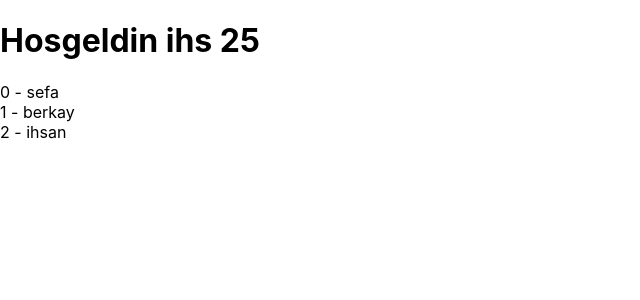
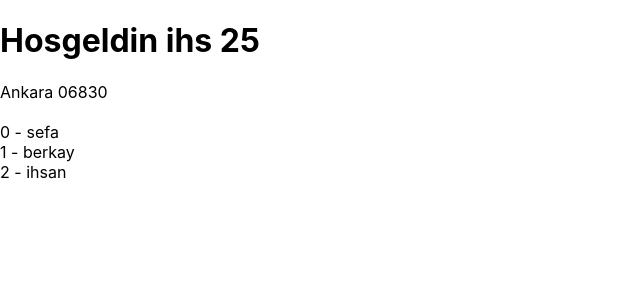
Before and after one commit to ihsanye/learnReact0, a React (Create React App) app: page / in a window 1280 px wide. Shown: the top 300 px of the page, without its empty margins (0-640 px from the left). Built offline with nearby package versions, Linux system fonts and the light colour scheme.

Commit message:
prop types

```diff
--- a/src/App.js
+++ b/src/App.js
@@ -1,13 +1,13 @@
 import './App.css';
 //import React from "react"
-import Header from './components/Header'
+//import Header from './components/Header'
 import User from './components/User'
 
 function App() {
   //return React.createElement("div", null, "Hello");
   return (
     <div className="xyz">
-      <User name="ihs" last="yeni" isLoggedIn={true} age={25} friends={["sefa", "berkay", "ihsan"]} />
+      <User name="ihs" last="yeni" isLoggedIn={true} age={25} friends={["sefa", "berkay", "ihsan"]} address={{ title: "Ankara", zip: "06830" }} />
     </div>
   );
 }
--- a/src/components/User.js
+++ b/src/components/User.js
@@ -1,20 +1,14 @@
-// function User(props) {
-//     console.log(props);
-//     return (
-//         <div><h2>{
-//             props.isLoggedIn ? `Hosgeldin ${props.name} ${props.last}` : "Gecersiz Islem"
-//         }</h2>
-//         </div>
-//     )
-// }
-// export default User;
+import PropTypes from "prop-types";
 
-function User({ name, last, isLoggedIn, age, friends }) {
+function User({ name, last, isLoggedIn, age, friends, address }) {
     return (
         <div>
             <h1>
                 {isLoggedIn ? `Hosgeldin ${name} ${age}` : "Gecersiz Islem"}
             </h1>
+            {address.title} {address.zip}
+            <br />
+            <br />
             {friends.map((friend, index) => (
                 <div key={index}>
                     {index} - {friend}
@@ -22,4 +16,25 @@ function User({ name, last, isLoggedIn, age, friends }) {
         </div>
     )
 }
+
+User.propTypes = {
+    name: PropTypes.string.isRequired,
+    last: PropTypes.string.isRequired,
+    isLoggedIn: PropTypes.bool.isRequired,
+    age: PropTypes.oneOfType([
+        PropTypes.number,
+        PropTypes.string]),
+    friends: PropTypes.array,
+    address: PropTypes.shape({
+        title: PropTypes.string,
+        zip: PropTypes.string,
+    })
+};
+//zip number olrsa 0 ile baslayan sayilar error veriyor, parseInt ile cozulur
+
+User.defaultProps = {
+    name: "isimsiz",
+    isLoggedIn: false
+};
+//deger gonderilmemisse varsayilan olarak bunlar gonderilir
 export default User;
```
